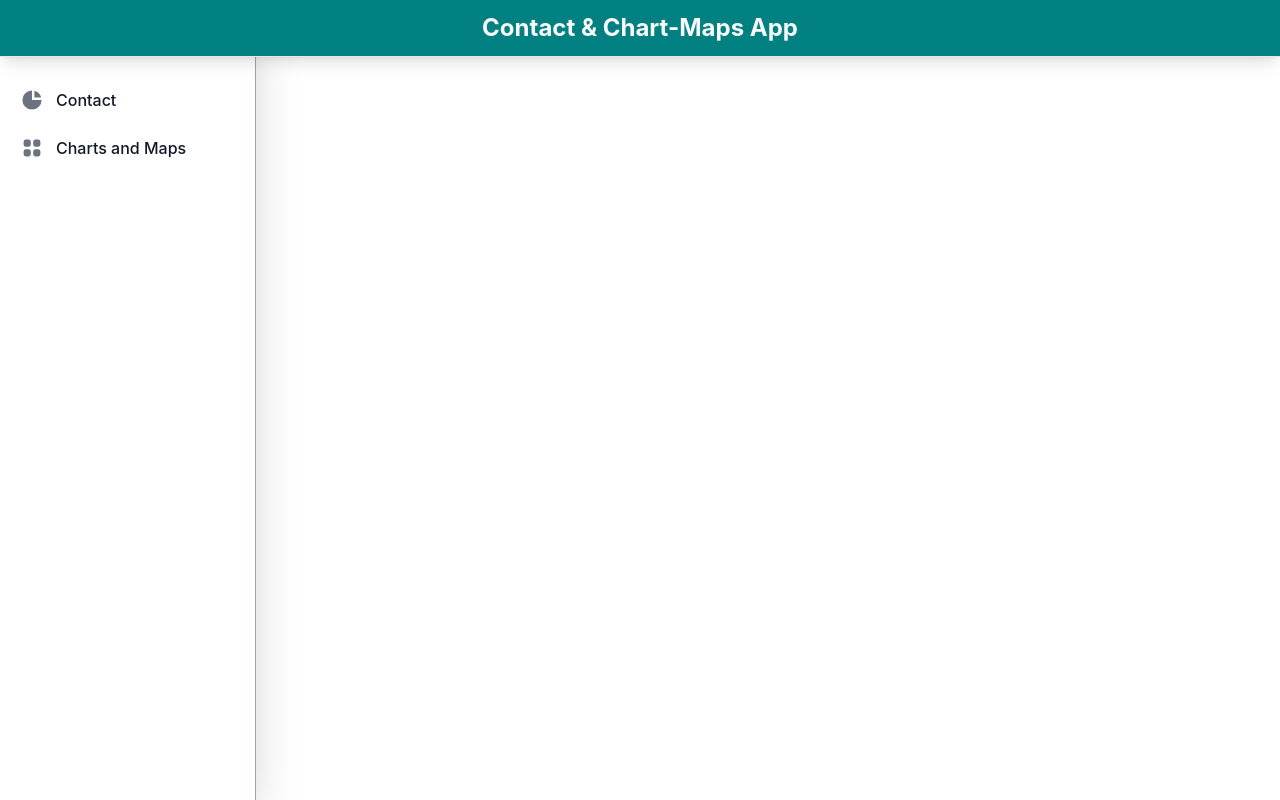
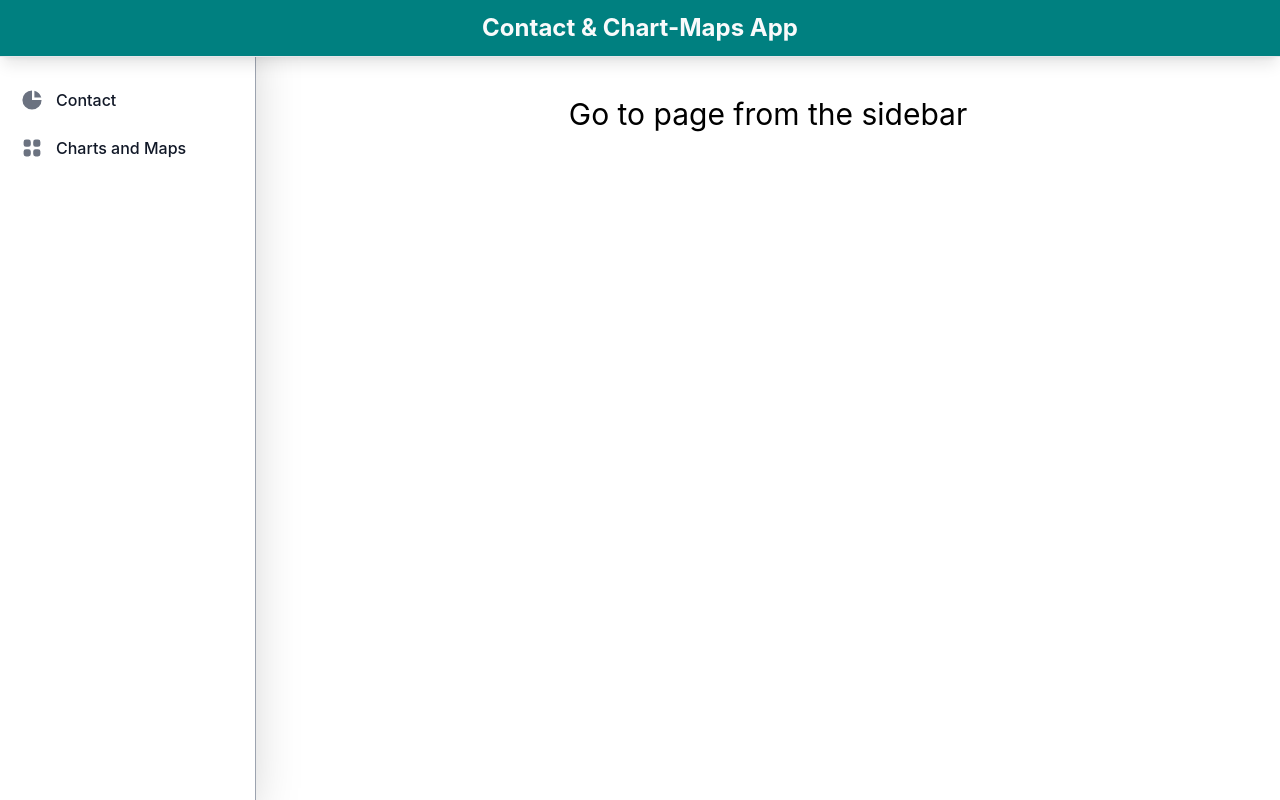
Before and after one commit to ShimantaBhuyan/contacts-chart-app, a React (Vite) app: page / in a window 1280 px wide. Built offline with nearby package versions, Linux system fonts and the light colour scheme.

Commit message:
feat: add toasts for contact add/edit/delete

```diff
--- a/package.json
+++ b/package.json
@@ -17,6 +17,7 @@
     "moment": "^2.29.4",
     "react": "^18.2.0",
     "react-dom": "^18.2.0",
+    "react-hot-toast": "^2.4.1",
     "react-leaflet": "^4.2.1",
     "react-nice-avatar": "^1.4.0",
     "react-redux": "^8.0.5",
--- a/src/App.tsx
+++ b/src/App.tsx
@@ -1,5 +1,6 @@
 import { useState, useEffect } from "react";
 import { Outlet, Link, useLocation } from "react-router-dom";
+import { Toaster } from "react-hot-toast";
 
 const titleMap = [
   { path: "/charts-maps", title: "Charts and Maps Page" },
@@ -83,8 +84,30 @@ export default function App() {
         id="detail"
         className="p-4 sm:ml-64 mt-14 pt-10 flex flex-col justify-center items-center"
       >
-        <Outlet />
+        {curLoc.pathname === "/" ? (
+          <h1 className="text-3xl">Go to page from the sidebar</h1>
+        ) : (
+          <Outlet />
+        )}
       </div>
+
+      <Toaster
+        toastOptions={{
+          success: {
+            style: {
+              background: "green",
+              color: "white",
+            },
+          },
+          error: {
+            style: {
+              background: "red",
+              color: "white",
+            },
+          },
+          position: "bottom-center",
+        }}
+      />
     </>
   );
 }
--- a/src/components/Contact/create-contact.tsx
+++ b/src/components/Contact/create-contact.tsx
@@ -1,6 +1,7 @@
 import React, { useState } from "react";
 import { useDispatch } from "react-redux";
-import { addContact } from "./contact-slice"; // Assuming the store file is in the same directory
+import { addContact } from "./contact-slice";
+import { toast } from "react-hot-toast";
 
 const CreateContact: React.FC = () => {
   const dispatch = useDispatch();
@@ -26,6 +27,7 @@ const CreateContact: React.FC = () => {
     event.preventDefault();
 
     dispatch(addContact({ firstName, lastName, status }));
+    toast.success("Contact created successfully!");
     setFirstName("");
     setLastName("");
     setStatus("active");
@@ -45,7 +47,7 @@ const CreateContact: React.FC = () => {
             id="firstName"
             value={firstName}
             onChange={handleFirstNameChange}
-            className="shadow appearance-none border border-gray-300 rounded w-full py-2 px-3 text-gray-700 leading-tight focus:outline-none focus:shadow-outline"
+            className="shadow appearance-none border border-gray-400 rounded w-full py-2 px-3 text-gray-700 leading-tight focus:outline-none focus:shadow-outline"
           />
         </div>
         <div className="flex flex-col justify-center">
@@ -55,7 +57,7 @@ const CreateContact: React.FC = () => {
             id="lastName"
             value={lastName}
             onChange={handleLastNameChange}
-            className="shadow appearance-none border border-gray-300 rounded w-full py-2 px-3 text-gray-700 leading-tight focus:outline-none focus:shadow-outline"
+            className="shadow appearance-none border border-gray-400 rounded w-full py-2 px-3 text-gray-700 leading-tight focus:outline-none focus:shadow-outline"
           />
         </div>
         <div className="flex flex-col gap-2">
@@ -70,7 +72,7 @@ const CreateContact: React.FC = () => {
               value={"active"}
               checked={status === "active"}
               name="active-radio"
-              className="w-4 h-4 text-blue-600 bg-gray-100 border-gray-300 focus:ring-blue-500 dark:focus:ring-blue-600 dark:ring-offset-gray-800 focus:ring-2 dark:bg-gray-700 dark:border-gray-600"
+              className="w-4 h-4 text-blue-600 bg-gray-100 border-gray-300 focus:ring-blue-500 focus:ring-2"
               onChange={handleStatusChange}
             />
             <label
@@ -87,7 +89,7 @@ const CreateContact: React.FC = () => {
               value={"inactive"}
               checked={status === "inactive"}
               name="inactive-radio"
-              className="w-4 h-4 text-blue-600 bg-gray-100 border-gray-300 focus:ring-blue-500 dark:focus:ring-blue-600 dark:ring-offset-gray-800 focus:ring-2 dark:bg-gray-700 dark:border-gray-600"
+              className="w-4 h-4 text-blue-600 bg-gray-100 border-gray-300 focus:ring-blue-500 focus:ring-2"
               onChange={handleStatusChange}
             />
             <label
--- a/src/components/Contact/edit-contact.tsx
+++ b/src/components/Contact/edit-contact.tsx
@@ -7,6 +7,7 @@ import {
   RootState,
 } from "./contact-slice";
 import { useLocation } from "react-router-dom";
+import toast from "react-hot-toast";
 
 const EditContact: React.FC = () => {
   const curLoc = useLocation();
@@ -53,6 +54,8 @@ const EditContact: React.FC = () => {
     dispatch(
       editContact({ id: selectedContact?.id, firstName, lastName, status })
     );
+
+    toast.success("Contact edited successfully!");
     setFirstName("");
     setLastName("");
     setStatus("active");
--- a/src/components/Contact/index.tsx
+++ b/src/components/Contact/index.tsx
@@ -3,6 +3,7 @@ import { useSelector, useDispatch } from "react-redux";
 import { Link } from "react-router-dom";
 import { deleteContact, RootState } from "./contact-slice";
 import ContactCard from "./contact-card";
+import toast from "react-hot-toast";
 
 const Contacts: React.FC = () => {
   const contacts = useSelector((state: RootState) => state.contacts);
@@ -10,6 +11,8 @@ const Contacts: React.FC = () => {
 
   const handleDelete = (contactId: number) => {
     dispatch(deleteContact(contactId));
+
+    toast.error("Contact deleted!");
   };
 
   return (
@@ -20,7 +23,7 @@ const Contacts: React.FC = () => {
       >
         Create Contact
       </Link>
-      <div className="flex flex-wrap gap-10">
+      <div className="flex flex-wrap justify-center gap-10">
         {contacts && contacts.length > 0 ? (
           contacts.map((contact) => (
             <ContactCard
@@ -41,6 +44,7 @@ const Contacts: React.FC = () => {
           </div>
         )}
       </div>
+      <div className="h-20"></div>
     </div>
   );
 };
```
Also changed, not shown: 1 other file (tests, documents, lock files or other folders).
